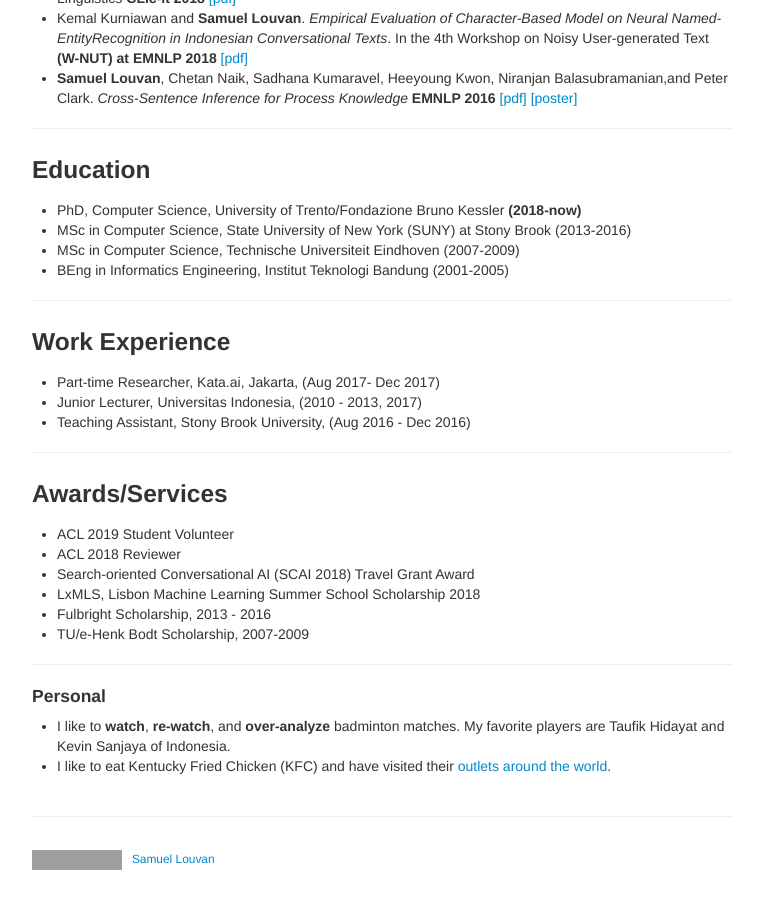
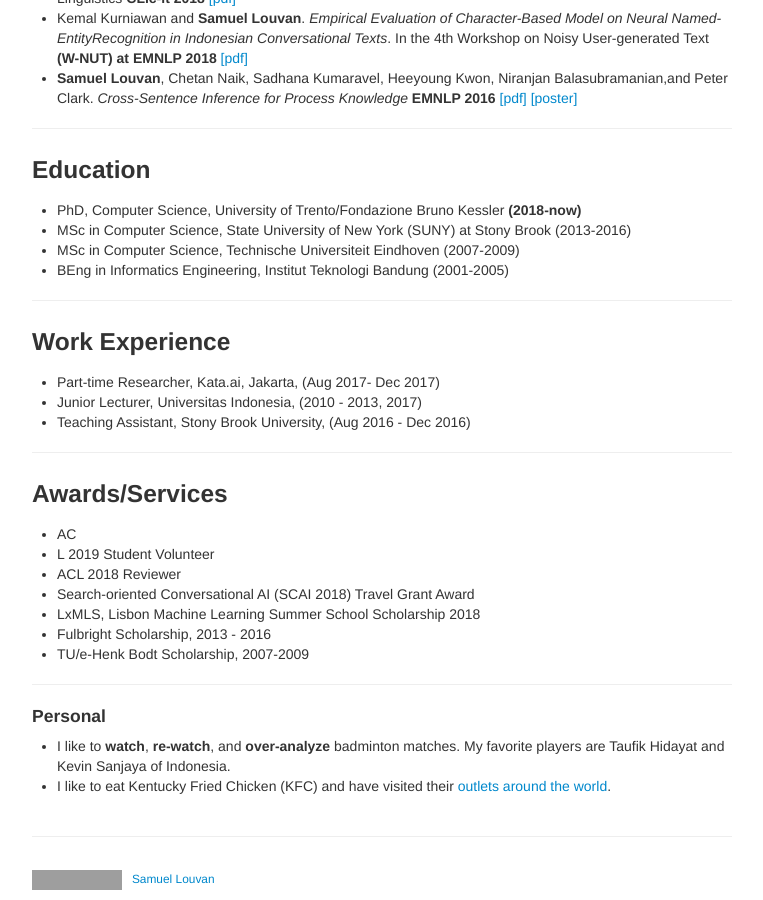
Before and after one commit to slouvan/slouvan.github.io, a Jekyll site: the page built from index.md, in a window 1280 px wide and 900 px high, scrolled down 788 px. Shown: the whole window, without its empty margins (258-1021 px from the left). Built offline with Jekyll 4.4.1, drawn with Linux system fonts in a browser that asks for light colours; grey boxes are pictures that could not be loaded.

```diff
--- a/index.md
+++ b/index.md
@@ -9,27 +9,33 @@ I am a PhD student at the [University of Trento](https://ict.unitn.it/). I am al
 
 My research interest is in the area of dialogue systems. Currrently, I am working on Natural Language Understanding (NLU) tasks e.g. slot filling for task-oriented dialogue systems. I am interested to investigate methods to scale NLU models to other domains with limited or without labeled data. My other interests are semantic role labeling, frame semantic parsing, and natural language generation.
 
+
 ---
 ### News
+
 - Invited to Google NLP Summit 2019 in Zurich
 - One paper accepted at SIGDIAL 2019
 
 ---
 ### Publication
 
-- __Samuel Louvan__ and Bernardo Magnini. *Leveraging Non-Conversational Tasks for Low Resource Slot Filling: Does it help?*  __SIGDIAL 2019__ [[pdf]](https://ahcweb01.naist.jp/sigdial20/proceedings/proceedings_SIGDIAL2019.pdf) [[poster]](assets/SIGDIAL_2019_Poster_Final.pdf)
+- __Samuel Louvan__ and Bernardo Magnini. *Leveraging Non-Conversational Tasks for Low Resource Slot Filling: Does it help?*  __SIGDIAL 2019__ [[pdf]](https://www.aclweb.org/anthology/W19-5911.pdf) [[poster]](assets/SIGDIAL_2019_Poster_Final.pdf)
 - __Samuel Louvan__ and Bernardo Magnini. *From General to Specific :  Leveraging Named Entity Recognition for Slot Filling in Conversational Language Understanding* In the Fifth Italian Conference on Computational Linguistics __CLic-it 2018__ [[pdf]](http://ceur-ws.org/Vol-2253/paper09.pdf)
 - Kemal Kurniawan and __Samuel Louvan__. *Empirical Evaluation of Character-Based Model on Neural Named-EntityRecognition in Indonesian Conversational Texts*. In  the  4th  Workshop  on  Noisy  User-generated  Text __(W-NUT) at EMNLP 2018__ [[pdf]](http://aclweb.org/anthology/W18-6112)
 - __Samuel Louvan__, Chetan Naik, Sadhana Kumaravel, Heeyoung Kwon, Niranjan Balasubramanian,and Peter Clark. *Cross-Sentence Inference for Process Knowledge*  __EMNLP 2016__ [[pdf]](https://www.aclweb.org/anthology/D16-1151) [[poster]](assets/EMNLP_2016_Poster.pdf)
+
+
 
 ---
 
 ### Education
 
+
 - PhD, Computer Science, University of Trento/Fondazione Bruno Kessler __(2018-now)__
 - MSc in Computer Science, State University of New York (SUNY) at Stony Brook (2013-2016)
 - MSc in Computer Science, Technische Universiteit Eindhoven (2007-2009)
 - BEng in Informatics Engineering, Institut Teknologi Bandung (2001-2005)
+
 
 ---
 ### Work Experience
@@ -38,10 +44,12 @@ My research interest is in the area of dialogue systems. Currrently, I am workin
 - Junior Lecturer, Universitas Indonesia, (2010 - 2013,  2017)
 - Teaching Assistant, Stony Brook University, (Aug 2016 - Dec 2016)
 
+
 ---
 
 ### Awards/Services
-- ACL 2019 Student Volunteer
+- AC
+- L 2019 Student Volunteer
 - ACL 2018 Reviewer
 - Search-oriented Conversational AI (SCAI 2018) Travel Grant Award
 - LxMLS, Lisbon Machine Learning Summer School Scholarship 2018
```
